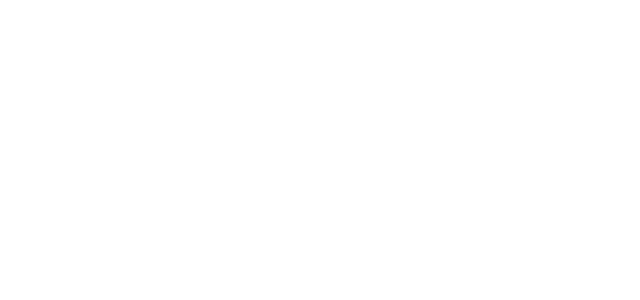
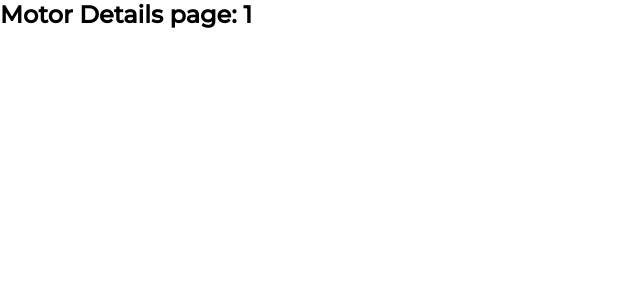
Before and after one commit to emmanuelkumah/okada-ride, a React (Create React App) app: page /motors/1 in a window 1280 px wide. Before the commit this address had no page. Shown: the top 300 px of the page, without its empty margins (0-640 px from the left). Built offline with nearby package versions, Linux system fonts and the light colour scheme.

Commit message:
Add routing

```diff
--- a/public/index.html
+++ b/public/index.html
@@ -24,7 +24,7 @@
       work correctly both with client-side routing and a non-root public URL.
       Learn how to configure a non-root public URL by running `npm run build`.
     -->
-    <title>React App</title>
+    <title>Okada Ride</title>
   </head>
   <body>
     <noscript>You need to enable JavaScript to run this app.</noscript>
--- a/src/App.js
+++ b/src/App.js
@@ -2,12 +2,32 @@ import "./App.css";
 import { Routes, Route } from "react-router-dom";
 import HomePage from "./pages/HomePage";
 import MotorListing from "./components/MotorListing/MotorListing";
+import MotorDetails from "./components/MotorDetails/MotorDetails";
 function App() {
+  //pass the motordata from the parent component to the chuld component
+
+  const getMotorDetails = () => {
+    //go through all motors
+    //find the one who id is equal to the id received from the params
+    //return that details
+    //pass the details to the MotorDetail component
+    //show the details
+  };
   return (
     <>
       <Routes>
         <Route path="/" element={<HomePage />} />
         <Route path="motors" element={<MotorListing />} />
+        <Route path="/motors/:motorId" element={<MotorDetails />} />
+
+        <Route
+          path="*"
+          element={
+            <main style={{ padding: "1rem" }}>
+              <h1>There's nothing here!</h1>
+            </main>
+          }
+        />
       </Routes>
     </>
   );
--- /dev/null
+++ b/src/components/MotorDetails/MotorDetails.js
@@ -0,0 +1,14 @@
+import React from "react";
+import { useParams } from "react-router-dom";
+
+const MotorDetails = () => {
+  const params = useParams();
+
+  return (
+    <div>
+      <h2>Motor Details page: {params.motorId} </h2>
+    </div>
+  );
+};
+
+export default MotorDetails;
--- a/src/components/MotorListing/SingleMotor.js
+++ b/src/components/MotorListing/SingleMotor.js
@@ -1,6 +1,7 @@
 import React from "react";
 import classes from "./SingleMotor.module.css";
 import { AiFillStar } from "react-icons/ai";
+import { Link } from "react-router-dom";
 
 const SingleMotor = ({ img, name, id, specification, price, rating }) => {
   return (
@@ -33,7 +34,9 @@ const SingleMotor = ({ img, name, id, specification, price, rating }) => {
           <p>
             GHS {price} <span className={classes["motor-price"]}> per day</span>
           </p>
-          <button className={classes["motor-btnBk"]}>Book Ride</button>
+          <Link to={`/motors/${id}`}>
+            <button className={classes["motor-btnBk"]}>Book Ride</button>
+          </Link>
         </div>
       </li>
     </div>
```
Also changed, not shown: public/logo192.png (deleted), public/logo512.png (deleted).
